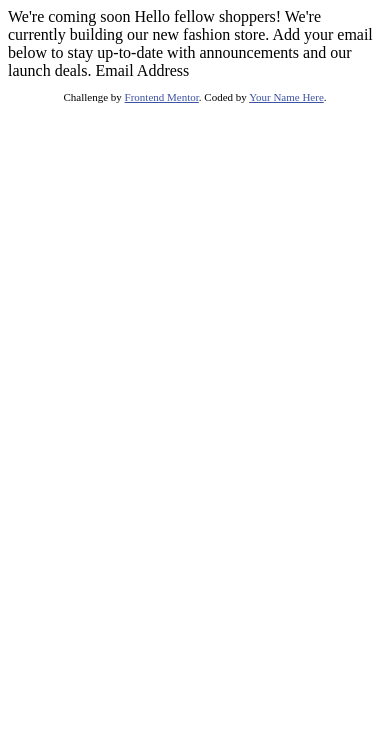
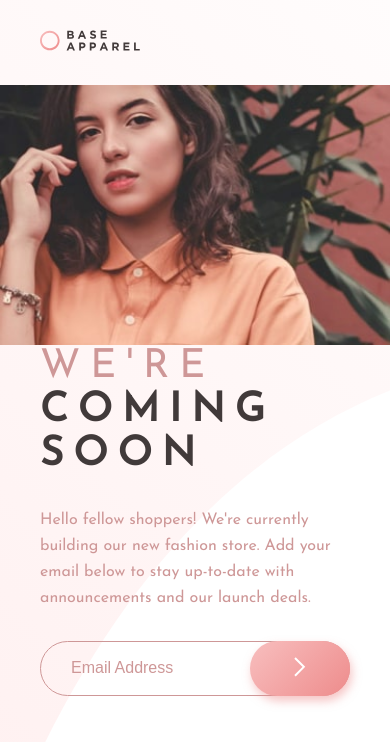
Before and after one commit to zhangori000/Frontend-Mentor-Apparel-Website, a plain HTML site: page index.html in a window 390 px wide. Drawn offline with Linux system fonts and the light colour scheme.

Commit message:
watched a guide

```diff
--- a/index.html
+++ b/index.html
@@ -5,29 +5,72 @@
   <meta name="viewport" content="width=device-width, initial-scale=1.0"> <!-- displays site properly based on user's device -->
 
   <link rel="icon" type="image/png" sizes="32x32" href="./images/favicon-32x32.png">
+  <link rel="stylesheet" href="style.css">
 
   <title>Frontend Mentor | Base Apparel coming soon page</title>
 
   <!-- Feel free to remove these styles or customise in your own stylesheet 👍 -->
-  <style>
-    .attribution { font-size: 11px; text-align: center; }
-    .attribution a { color: hsl(228, 45%, 44%); }
-  </style>
+  <!--
+    the website is displayed in two sections. right, left. left is also an image. add svg for logo and the icon for button and also a red text under submit form.
+    Immediately what florin did was create a big container. and within the container two more containers!
+    a right and a left. for the right class he added a class of bg-image
+    to add icon, he just used the img tag. img *src *alt
+
+    heading:
+    has something different use span.
+
+    form:
+    add a small tag
+    input:
+    type email
+    button:
+    icon arrow. so instead of text like "click me" its an image. alt is arrow.
+    error icon the error icon should have a class isnce we gon do something to it.
+  -->
+
+  <!--
+    style.css...
+  -->
+
 </head>
 <body>
 
-  We're coming soon
+  <div class="container">
+    <div class="left">
 
-  Hello fellow shoppers! We're currently building our new fashion store.
-  Add your email below to stay up-to-date with announcements and our launch deals.
+      <div class="inner-container">
+        <img class="logo" src="/images/logo.svg" alt="logo"/>
+      <img class="bg-mobile" src="/images/hero-mobile.jpg" alt="mobile background"/>
+        <h1>
+          <span>We're</span> <br>
+          coming <br>
+          soon
+        </h1>
 
-  Email Address
+        <p>Hello fellow shoppers! We're currently building our new fashion store.
+          Add your email below to stay up-to-date with announcements and our launch deals.</p>
 
-  <footer>
-    <p class="attribution">
-      Challenge by <a href="https://www.frontendmentor.io?ref=challenge" target="_blank">Frontend Mentor</a>.
-      Coded by <a href="#">Your Name Here</a>.
-    </p>
-  </footer>
+
+        <form id="form">
+          <input id="email" type="email" placeholder="Email Address">
+          <img class="error-icon" src="images/icon-error.svg" alt="error">
+          <button>
+            <img src="images/icon-arrow.svg" alt="arrow">
+          </button>
+          <small>Please provide a valid email</small>
+        </form>
+      </div>
+
+    </div>
+    <div class="right bg-image">
+
+    </div>
+
+    <script src="script.js"></script>
+  </div>
+
+
+
+
 </body>
 </html>
--- /dev/null
+++ b/script.js
@@ -0,0 +1,27 @@
+/* add id to the form  */
+
+const form = document.getElementById('form');
+const email = document.getElementById('email');
+
+form.addEventListener('submit', (e) => {
+    e.preventDefault(); // which refreshes the page.
+    //next... take the value of input check if vadli to do that we need more id's
+    //add id on inputcalled email or something
+    const emailValue = email.value;
+
+    if(!ValidateEmail(emailValue)) {
+        form.classList.add('error');
+    } else {
+        form.classList.remove('error');
+    }
+});
+
+function ValidateEmail(mail)
+{
+ if (/^\w+([\.-]?\w+)*@\w+([\.-]?\w+)*(\.\w{2,3})+$/.test(String(mail).toLowerCase()))
+  {
+    return (true)
+  }
+
+    return (false)
+}
--- /dev/null
+++ b/style.css
@@ -0,0 +1,327 @@
+/*
+some concepts:
+
+1. gradients?
+
+start with fonts! @import url(**) and then after that do body (and more stuff like margin)
+but before that u must do borderbox box-izing: border-box
+
+next focus on container... left and right side.
+-- how much of percentage takes right and elft. 40 60%? 1.4?
+.container shoudl be flexed and now u canadjest the width of the left and right side.
+for the right one , waht's obvious? u cleralt need a backgound image right. how/ background-image: url(*)
+
+so we did width. what about height. do u do it in left or right? Nah the best practice is to do min-height in the container
+background-size: cover; gets rid of repeat.
+background-postiion: center center...
+
+lets focus on left side:
+where are the margins? some between icon and heading and on the bottom. what has the margin? the image? the div?
+in our case it is the image. if you want to add margin to image how? Do we have a class on the iamge?
+
+after adding logo class what do we do?
+what is the margin? what is the width?
+*/
+
+@import url('https://fonts.googleapis.com/css2?family=Josefin+Sans&display=swap');
+
+* {
+    box-sizing: border-box;
+    margin: 0;
+}
+
+body {
+    background-image: url(/images/bg-pattern-desktop.svg);
+    background-size: cover;
+    font-family: 'Josefin Sans', sans-serif;
+
+}
+
+.container {
+    display: flex;
+    min-height: 100vh;
+}
+
+
+.left {
+    width: 60%;
+    padding: 0 40px;
+}
+
+.inner-container {
+    max-width: 450px;
+    margin: auto;
+}
+
+
+.right {
+    width: 40%; /* if you don't specify width it doesn't show */
+}
+.bg-image {
+    background-image: url('images/hero-desktop.jpg');
+    background-size: cover;
+    background-position: center center;
+
+}
+
+.logo {
+    margin: 60px 0;
+    width: 200px;
+}
+
+.bg-mobile {
+    display: none;
+}
+/*
+you may think we want a padding on all the container but no because the right image we want margin 0;
+so we only want a padding on th elft. (why? so it's centered)
+
+now onto the background color. so he was testing out the colors and then was trial and erroring on the body.
+it wasn't hte color it was the one for SPAN AND PARAGRAPH
+
+style the span:
+and h1: uppercase?
+change font weight, change color, font-size? how do we do the breaks? in thehtml? yeah lets do html
+is there any letter spacings?10px is good.
+
+paragraph: also has color right?
+has lete spacing right? linehights?
+
+*/
+/*
+we can add animations to the h1. y adding an animation *keyframe *time *ease? *fowrads?
+translate x back to the 0 position and start the x value at -100%;
+
+u can dot he same thign for p in coming right, if it doenst look good add opacity or somth idk.
+*/
+
+h1 {
+    color: hsl(0, 6%, 24%);
+    font-size: 60px;
+    text-transform: uppercase;
+    letter-spacing: 10px;
+    line-height: 1.1;
+    transform: translateX(-100%);
+    animation: comeinleft 0.5s ease forwards;
+}
+
+
+h1 span {
+    color: hsl(0, 36%, 70%);
+    font-weight: 200;
+}
+p {
+    color: hsl(0, 36%, 70%);
+    line-height: 26px;
+    margin: 30px 0;
+    transform: translateX(100%);
+    opacity: 0;
+    animation: comeinright 0.5s ease forwards;
+}
+
+
+/*
+the background image is actually located in  images bg-patter-desktp.svg. so you add that to body.
+h1 has its own color btw!
+
+now les style FORM;;
+form has several arts right. input, button, small, (this is not good practice. use class)
+FORM
+button is on top of input. take a go
+d look at button is it gradiented?
+if it is add the backgorund iamge to the butto. BACKGROUND IMAGE
+add padding and remove border. and a round corner is border-radiu 50%
+width: 100px
+
+INPUT:
+if oyu want to make input transparent just do backgorund0color transpoarent. u also need a BORDER
+and a pdding. border radius is also 50px, but width 100%, font-size, and color.
+
+51:49 video end.
+
+
+*/
+form {
+    position: relative;
+    transform: translateX(-100%);
+    animation: comeinleft 0.5s ease forwards;
+}
+form.error {
+
+}
+
+input {
+    background-color: transparent;
+    border: 1px solid hsl(0, 36%, 70%);
+    padding: 15px 30px;
+    border-radius: 50px;
+    width: 100%;
+    font-size: 16px;
+    height: 55px;
+}
+
+/* the annoyin blue thingy
+u can addbox shadow if you want box shadow with 0 0 and blur*/
+input:focus {
+    border-width: 2px;
+    box-shadow: 0px 0px 10px hsl(0, 74%, 74%, 0.5);
+    outline: none;
+}
+
+input::placeholder {
+    color: hsl(0, 36%, 70%);
+}
+
+
+/*
+    how do we position the button to be next to the input?
+    to make an elmeent position relative, we can have absolute positions inside it.
+    so we make form realtive.
+    so for the button, what do we want.
+    the button is PART of theform, so it is aboslute it can be asbolute to the form.
+    top: 0 right 0:
+    if they don't have the same height u can... force that.
+
+    the error icon is also absoutleu in the form.
+*/
+
+/*
+did you notice that theere is a box shadow?
+box-shadow *px *px *px *color(%, %, % opac)
+
+small:
+for small to have a margin at all (20px) u need display block
+margin-left.
+and change the color.
+
+couple of things:
+1. remove, error and red text whne not error
+        usuallyby adding an error class on the form.
+        keep in mind that the child of form also has certain things. like form.error input.
+        defulat display can be none.. for small and error icon
+2. when it is error, have red border around the input
+    using the form.error class
+    after error icon just have
+    form.error .error-icon { display block} same with the small
+    This works because javascript will add the "error" to the form dynamically.
+3. hover around the button
+
+
+*/
+form.error input {
+    border: 2px solid hsl(0, 36%, 70%);
+}
+button {
+    background-image: linear-gradient(135deg, hsl(0, 80%, 86%),hsl(0, 74%, 74%));
+    padding: 15px;
+    box-shadow: 2px 5px 10px hsl(0, 74%, 74%, 0.5);
+    border: none;
+    border-radius: 50px;
+    position: absolute;
+    height: 55px;
+    top: 0;
+    right: 0;
+    width: 100px;
+    cursor: pointer;
+    transition: opacity 0.2s ease;
+}
+
+button:hover {
+    opacity: 0.6;
+}
+
+.error-icon {
+    display: none;
+    position: absolute;
+    right: 120px;
+    top: 15px;
+}
+
+form.error .error-icon {
+    display: block;
+}
+small {
+    display: none;
+    margin-top: 15px;
+    margin-left: 30px;
+    color: hsl(0, 93%, 68%);
+}
+form.error small {
+    display: block;
+}
+
+/*
+now let's add hover on button.
+on the hover just change the opacity to 0.6
+but we want trasitoin?
+since the button is the one we ae tansitioning, the
+transition property should be on the button. t
+transition: *which elmeent (in our case opacity) *time *ease?
+*/
+
+
+/*
+fixed width:;;;
+1. add pragraph to form and have fixed width. doesn't wokr cuz of button
+2. max-wdith on paregraph?
+3. container. add a class inner-container grab from form all the way to h1....
+max-wdith of 400px is good.
+*/
+
+
+/* animation */
+@keyframes comeinright {
+    to {
+        opacity: 1;
+        transform: translateX(0);
+    }
+}
+@keyframes comeinleft {
+    to {
+        transform: translateX(0);
+    }
+}
+
+
+
+/* media queries */
+
+/*
+max-wdith of 400 px means that for screens less than 400px
+clearly we don't want the bigass image of right.  and we want the width of left cleraly to be 100%
+i mean the image is underneath logo
+so we literate just create an image tag, add a class of bg-mobile or something.
+*/
+@media screen and (max-width: 768px) {
+
+/*
+u will want the photo to take up whole width how? wwidth: 100% is not enoguh
+
+lil complicated but...
+do width: calc(100% + 80px);
+
+do u notice that the icon is much smlaller? just lower margin and width;
+maybe lower the h1 a ltitle bt to bring everything up
+*/
+    h1 {
+        font-size: 40px;
+    }
+    .logo {
+        margin: 30px 0;
+        width: 100px;
+    }
+    .bg-mobile {
+        display: block;
+        margin-right: -40px;
+        margin-left: -40px;
+        width: calc(100% + 80px);
+    }
+    .left {
+        width: 100%;
+
+    }
+    .right {
+        display: none;
+    }
+
+}
```
